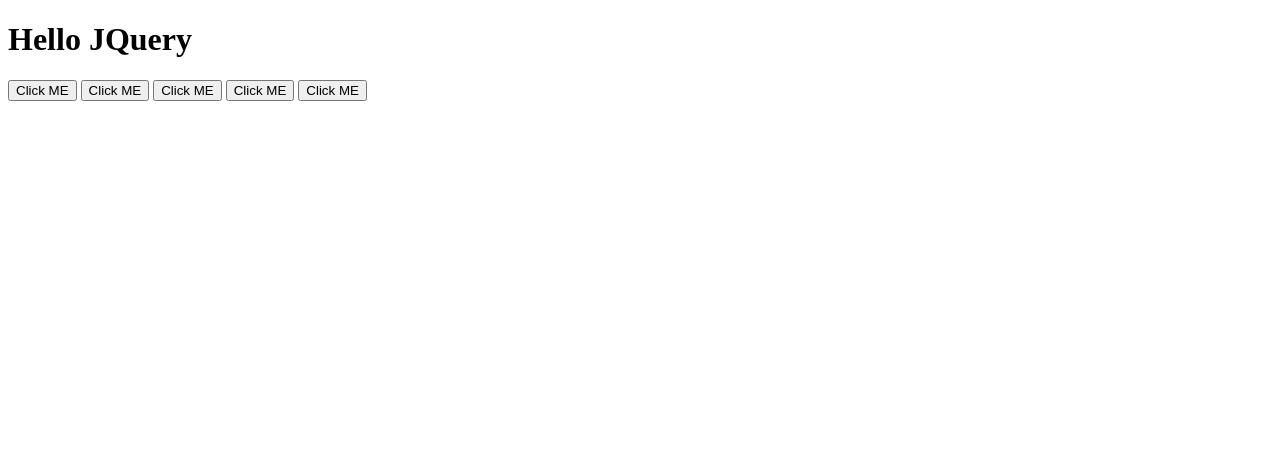
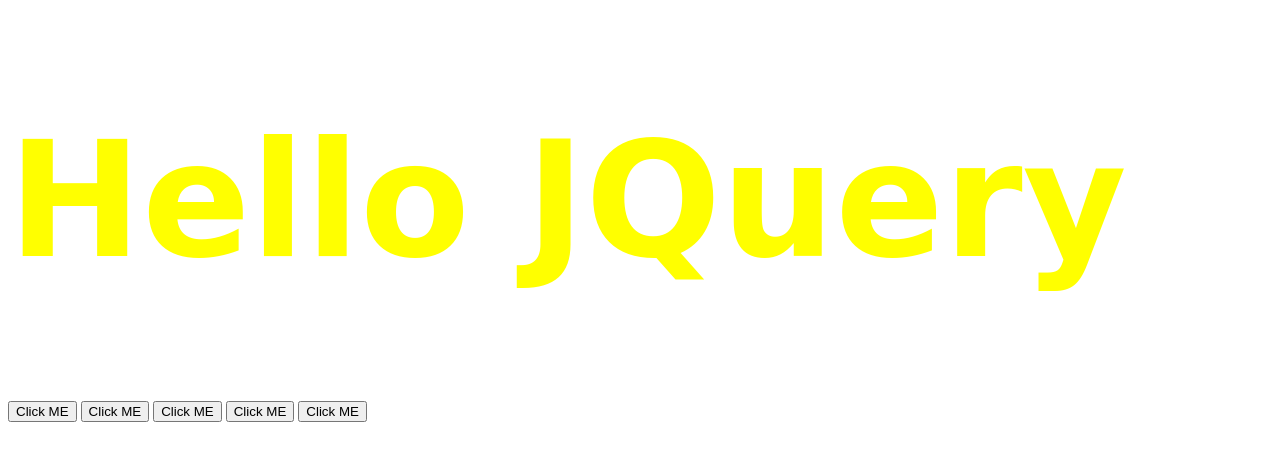
Before and after one commit to Merc5Dark/JQuery, a plain HTML site: page index.html in a window 1280 px wide. Drawn offline with nearby package versions, Linux system fonts and the light colour scheme.

Commit message:
Manipulation

```diff
--- a/index.html
+++ b/index.html
@@ -15,6 +15,7 @@
     <button>Click ME</button>
     <button>Click ME</button>
 
+    <script src="https://ajax.googleapis.com/ajax/libs/jquery/3.7.1/jquery.min.js"></script>
     <script src="./main.js" charset="utf-8"></script>
 </body>
 </html>
--- a/main.js
+++ b/main.js
@@ -0,0 +1,3 @@
+$("h1").addClass("big-title margin-50");
+
+$("button");
--- a/style.css
+++ b/style.css
@@ -0,0 +1,9 @@
+.big-title {
+    font-size: 10rem;
+    color: yellow;
+    font-family: cursive;
+}
+
+.margin-50 {
+    margin: 50pxs;
+}
```
